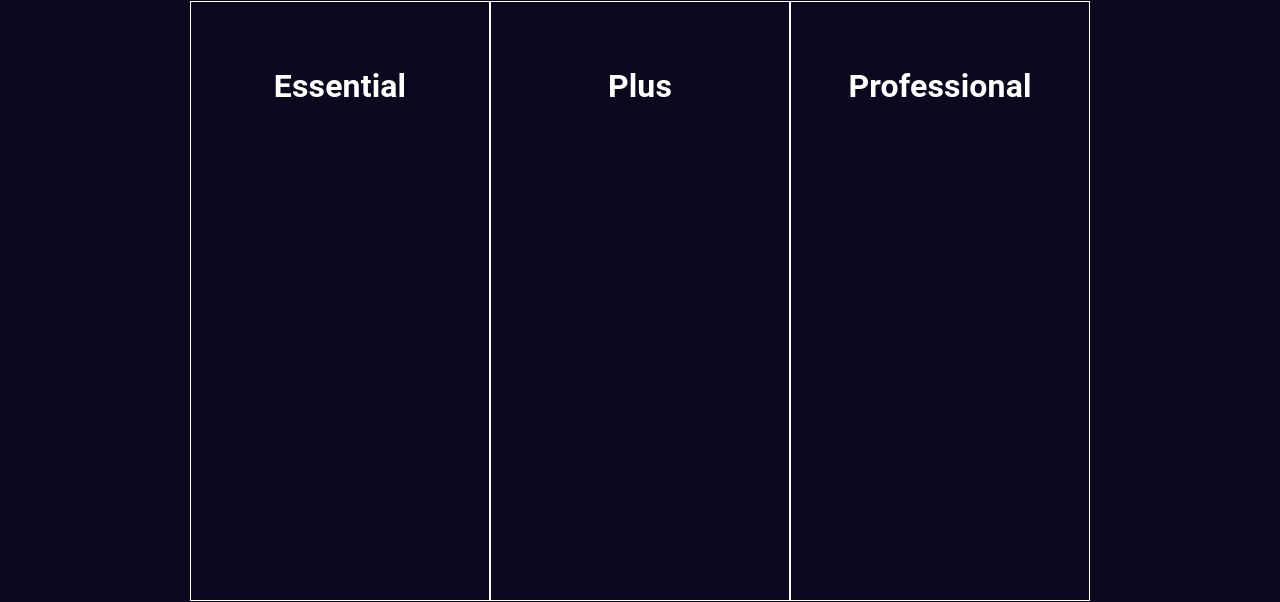
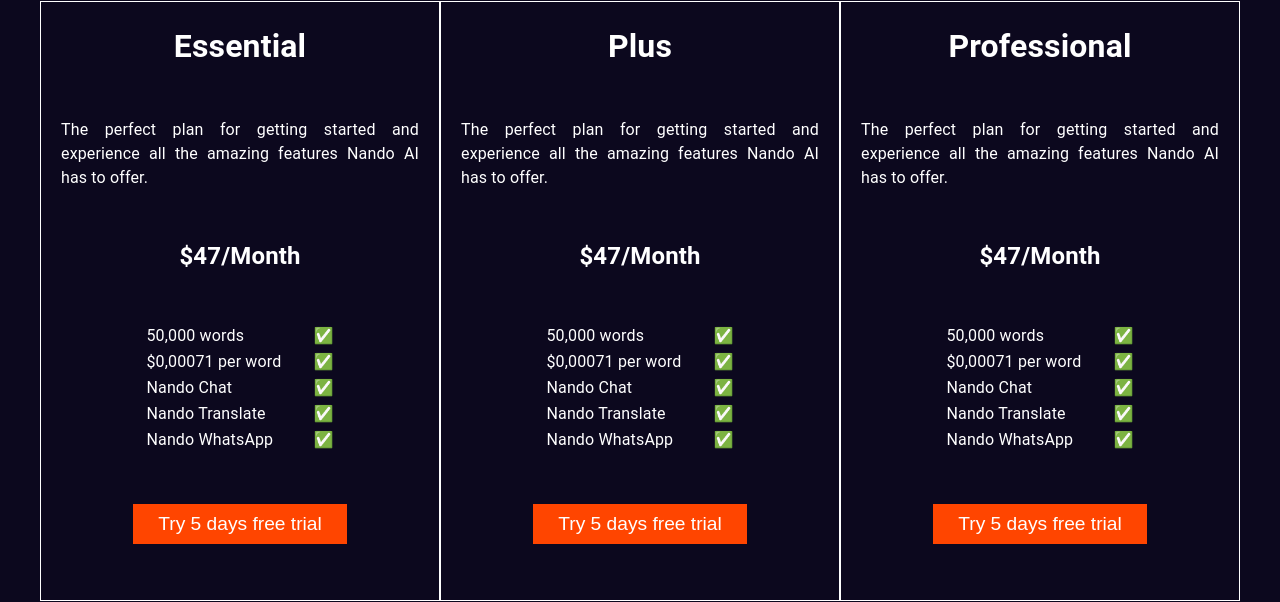
Before and after one commit to montasirazad/mbot-client, a React (Create React App) app: page / in a window 1280 px wide. Shown: the part 2621-3223 px from the top of the page. Built offline with nearby package versions, Linux system fonts and the light colour scheme.

Commit message:
pricing section done

```diff
--- a/src/Components/Pages/Pricing/Pricing.css
+++ b/src/Components/Pages/Pricing/Pricing.css
@@ -11,16 +11,58 @@
 }
 
 .pricing-container div {
-    width: 300px;
+    width: 400px;
     height: 600px;
-    /* border: 1px solid white; */
     color: white;
-    /* background: #0e1027; */
     border: 1px solid white;
-     padding-top: 60px;
+    display: flex;
+    align-items: center;
+    flex-direction: column;
+    padding: 20px;
+    text-align: justify;
+
+}
+
+.pricing-container div span {
+    display: inline;
+    margin-left: 30px;
+}
+
+.pricing-container div button {
+    margin-top: 50px;
+    width: 60%;
+    height: 40px;
+    font-size: larger;
+    background-color: orangered;
+    color: white;
+    border: none;
+}
+
+.pricing-container div button:hover {
+
+    cursor: pointer;
+    background-color: crimson;
+    color: white;
+    border: none;
+}
+
+
+@media only screen and (max-width:1024px) {
+    .pricing-container {
+
+        display: grid;
+        grid-template-columns: repeat(1, auto);
+        align-items: center;
+        justify-content: center;
+        margin-bottom: 50px;
 
 
 
-    text-align: center;
+    }
 
+    .pricing-container div {
+        width: auto;
+        padding: 10px;
+
+    }
 }
--- a/src/Components/Pages/Pricing/Pricing.js
+++ b/src/Components/Pages/Pricing/Pricing.js
@@ -12,12 +12,138 @@
 
                 <div className='essential-div'>
                     <h1>Essential</h1>
+                    <br /><br />
+                    <p>The perfect plan for getting started and experience
+                        all the amazing features Nando AI has to offer.</p>
+                    <br /><br />
+                    <h2>$47/Month</h2>
+                    <br /> <br />
+                    <table>
+
+                        <tbody>
+                            <tr>
+                                <td>50,000 words </td>
+                                <td><span>&#9989;</span></td>
+                            </tr>
+                            <tr>
+                                <td>$0,00071 per word </td>
+                                <td><span>&#9989;</span></td>
+                            </tr>
+                            <tr>
+                                <td>Nando Chat</td>
+                                <td><span>&#9989;</span></td>
+                            </tr>
+                            <tr>
+                                <td>
+                                    Nando Translate
+                                </td>
+                                <td><span>&#9989;</span></td>
+                            </tr>
+                            <tr>
+                                <td>
+                                    Nando WhatsApp
+                                </td>
+                                <td><span>&#9989;</span></td>
+                            </tr>
+                        </tbody>
+
+
+                    </table>
+
+
+
+
+                    <button>Try 5 days free trial</button>
                 </div>
+
                 <div className='plus-div'>
                     <h1>Plus</h1>
+                    <br /><br />
+                    <p>The perfect plan for getting started and experience
+                        all the amazing features Nando AI has to offer.</p>
+                    <br /><br />
+                    <h2>$47/Month</h2> <br /> <br />
+                    <table>
+
+                        <tbody>
+                            <tr>
+                                <td>50,000 words </td>
+                                <td><span>&#9989;</span></td>
+                            </tr>
+                            <tr>
+                                <td>$0,00071 per word </td>
+                                <td><span>&#9989;</span></td>
+                            </tr>
+                            <tr>
+                                <td>Nando Chat</td>
+                                <td><span>&#9989;</span></td>
+                            </tr>
+                            <tr>
+                                <td>
+                                    Nando Translate
+                                </td>
+                                <td><span>&#9989;</span></td>
+                            </tr>
+                            <tr>
+                                <td>
+                                    Nando WhatsApp
+                                </td>
+                                <td><span>&#9989;</span></td>
+                            </tr>
+                        </tbody>
+
+
+                    </table>
+
+
+
+
+                    <button>Try 5 days free trial</button>
                 </div>
                 <div className='professional-div'>
                     <h1>Professional</h1>
+                    <br /><br />
+                    <p>The perfect plan for getting started and experience
+                        all the amazing features Nando AI has to offer.</p>
+                    <br /><br />
+                    <h2>$47/Month</h2>
+                    <br /> <br />
+                    <table>
+
+                        <tbody>
+                            <tr>
+                                <td>50,000 words </td>
+                                <td><span>&#9989;</span></td>
+                            </tr>
+                            <tr>
+                                <td>$0,00071 per word </td>
+                                <td><span>&#9989;</span></td>
+                            </tr>
+                            <tr>
+                                <td>Nando Chat</td>
+                                <td><span>&#9989;</span></td>
+                            </tr>
+                            <tr>
+                                <td>
+                                    Nando Translate
+                                </td>
+                                <td><span>&#9989;</span></td>
+                            </tr>
+                            <tr>
+                                <td>
+                                    Nando WhatsApp
+                                </td>
+                                <td><span>&#9989;</span></td>
+                            </tr>
+                        </tbody>
+
+
+                    </table>
+
+
+
+
+                    <button>Try 5 days free trial</button>
                 </div>
 
             </div>
```
